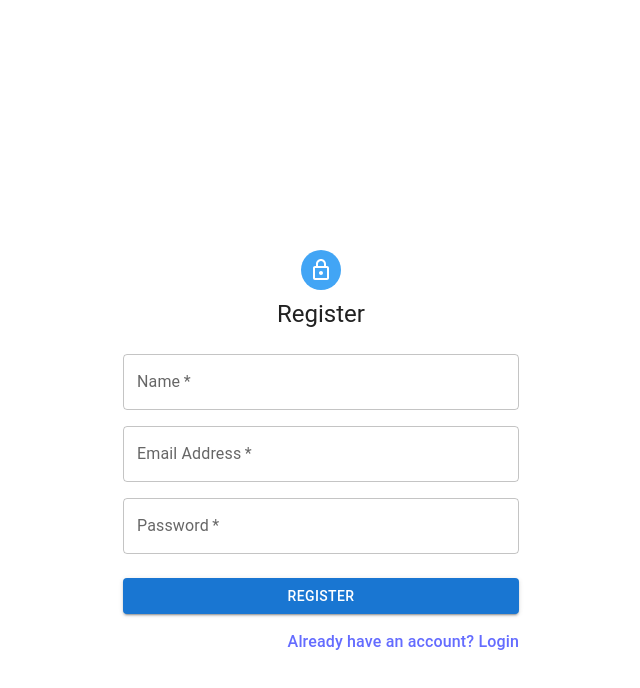
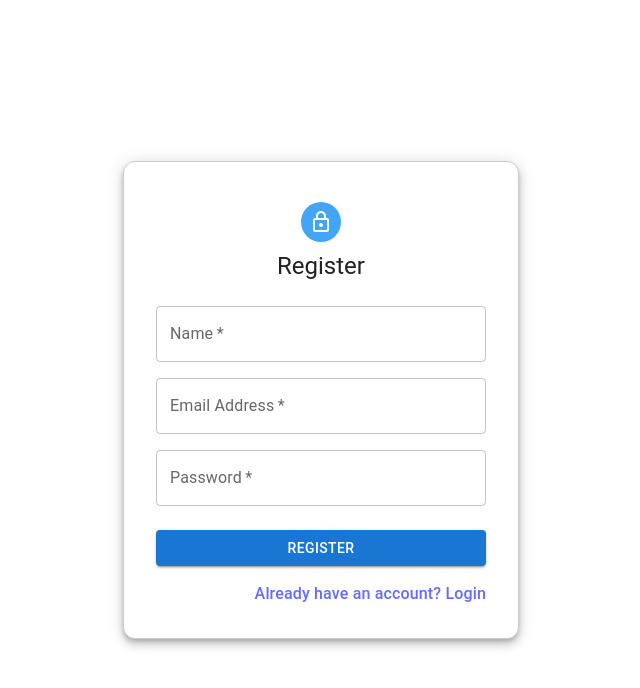
Before and after one commit to AldenKim/MusicRatingApplication, a React (Vite) app: page /register in a window 1280 px wide. Shown: the top 688 px of the page, without its empty margins (319-959 px from the left). Built offline with nearby package versions, Linux system fonts and the light colour scheme.

Commit message:
Making the components look nice

```diff
--- a/src/components/authorization/Login.tsx
+++ b/src/components/authorization/Login.tsx
@@ -24,10 +24,15 @@ const Login = () => {
         <CssBaseline />
         <Box
           sx={{
-            mt: 20,
+            width: "100%",
+            padding: 4,
+            border: "1px solid #ccc",
+            borderRadius: 3,
+            boxShadow: 6,
             display: "flex",
             flexDirection: "column",
             alignItems: "center",
+            backgroundColor: "background.paper",
           }}
         >
           <Avatar sx={{ m: 1, bgcolor: "primary.light" }}>
--- a/src/components/authorization/Register.tsx
+++ b/src/components/authorization/Register.tsx
@@ -34,10 +34,15 @@ const Register = () => {
 
       <Box
         sx={{
-          mt: 12,
+          width: "100%",
+          padding: 4,
+          border: "1px solid #ccc",
+          borderRadius: 3,
+          boxShadow: 6,
           display: "flex",
           flexDirection: "column",
           alignItems: "center",
+          backgroundColor: "background.paper",
         }}
       >
         <Avatar sx={{ m: 1, bgcolor: "primary.light" }}>
```
